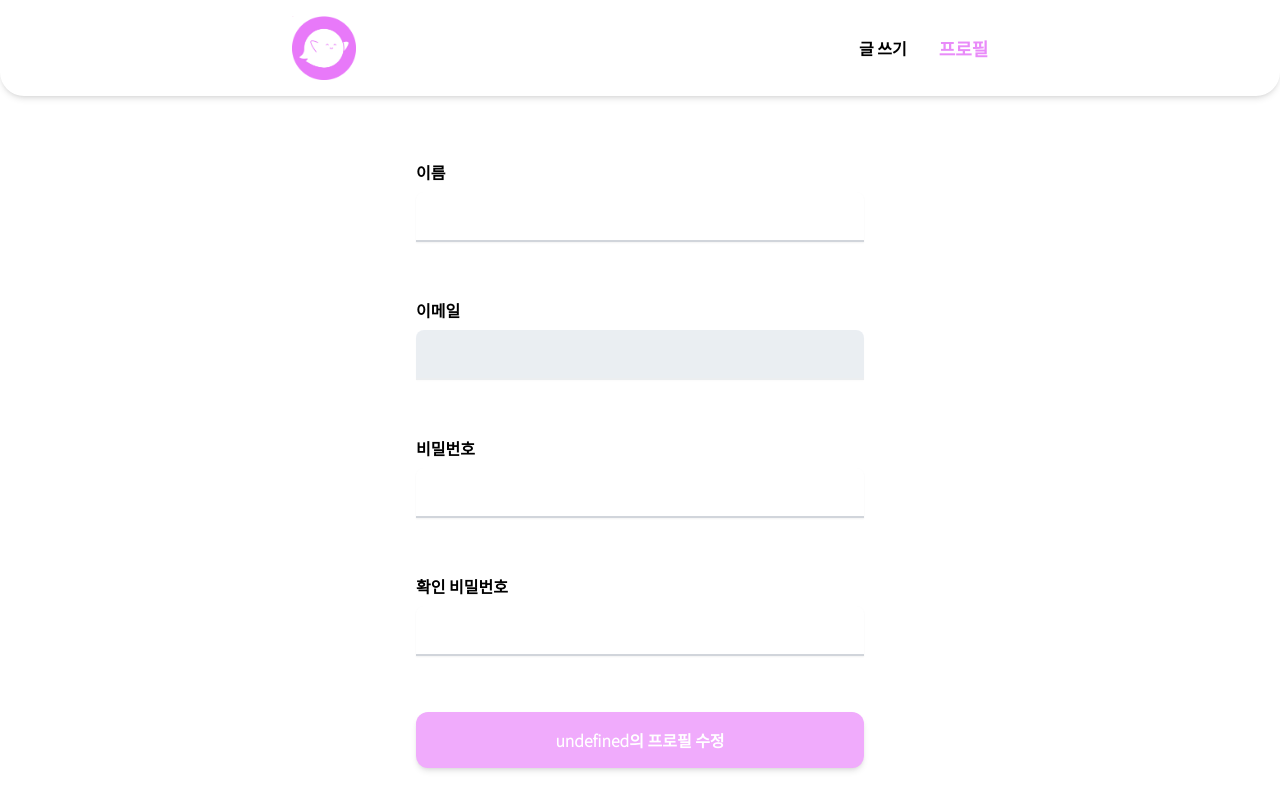
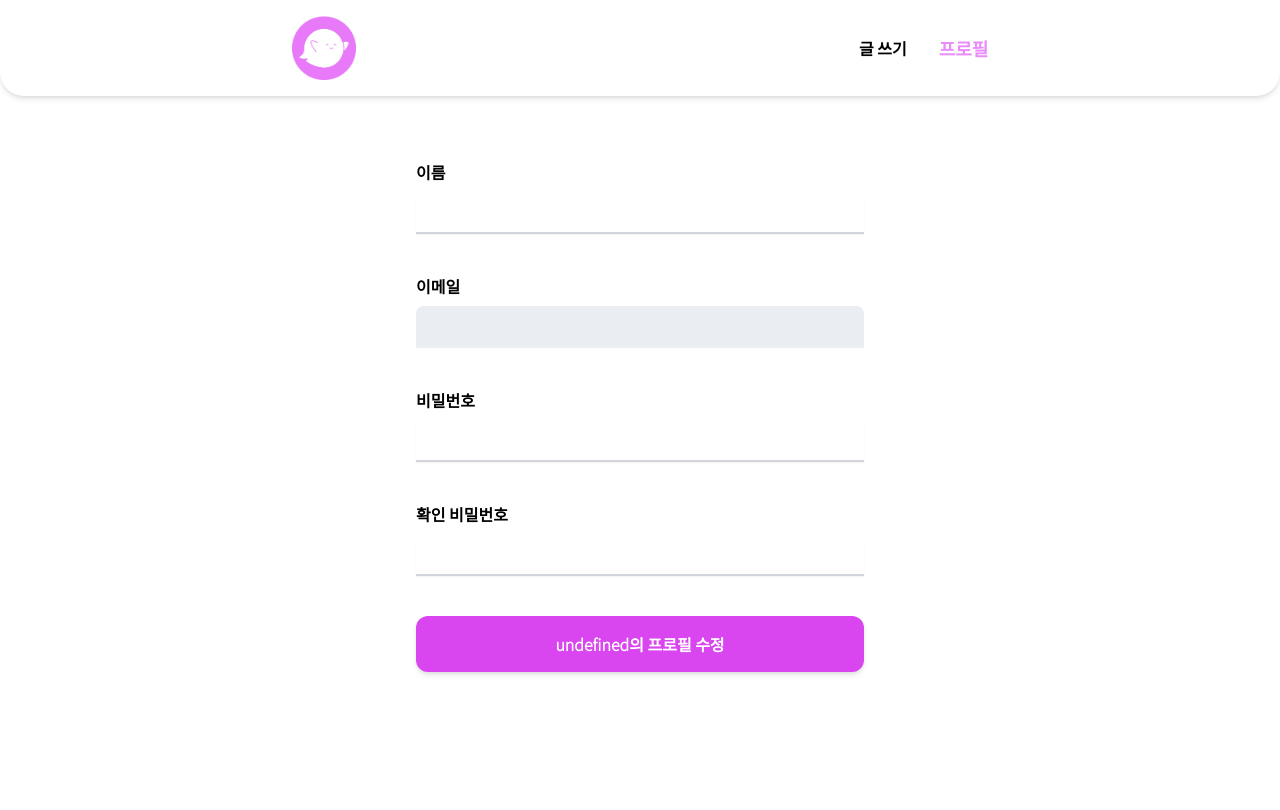
Before and after one commit to dv970406/sopa-frontend, a Next.js app: page /user/edit in a window 1280 px wide. Shown: the top 810 px of the page. Built offline with nearby package versions, Linux system fonts and the light colour scheme; no server answers; sample sign-in values are in the browser's storage; a web font is replaced by a local one.

Commit message:
feat: Remove Button Component disabled prop 제거

```diff
--- a/components/form/FormButton.tsx
+++ b/components/form/FormButton.tsx
@@ -1,31 +1,30 @@
 /**
  * 생성일: 2022.02.08
- * 수정일: 2022.02.17
+ * 수정일: 2022.03.04
  */
 
 interface IFormButton {
-    disabled: boolean;
     text: string;
     loading: boolean;
     onClick?(): void;
 }
 
-export default function FormButton({ disabled = false, text, loading, onClick }: IFormButton) {
+export default function FormButton({ text, loading, onClick }: IFormButton) {
     return (
         <button
-            disabled={disabled}
+            disabled={loading}
             className={`
                 flex items-center justify-center rounded-xl
                 w-full h-4 px-3 py-7
-                ${disabled ? "bg-sopa-pure" : "bg-sopa-accent"}
+                ${loading ? "bg-sopa-pure" : "bg-sopa-accent"}
                 focus:ring-2 ring-offset-2 ring-sopa-accent focus:outline-none
                 transition-colors shadow-md cursor-pointer
             `}
             onClick={onClick}
         >
-            <span className='font-bold text-white'>
+            <p className='font-bold text-white'>
                 {loading ? "처리중입니다.." : text}
-            </span>
+            </p>
         </button>
     )
 }
--- a/components/form/Input.tsx
+++ b/components/form/Input.tsx
@@ -79,9 +79,8 @@ export default function Input({ type, register, required, disabled = false, erro
                         className="
                             rounded-t-lg
                             w-full p-3
-                            shadow-sm
-                            border-b-2 border-b-form-gray
-                            dark:bg-dark-default text-sm
+                            border-b-2 border-b-form-gray text-sm shadow-sm
+                            dark:bg-dark-default
                             placeholder:text-lg
                             focus:placeholder-sopa-accent focus:outline-none
                             focus:ring-sopa-accent focus:border-b-sopa-accent
@@ -121,22 +120,20 @@ export default function Input({ type, register, required, disabled = false, erro
                         {...register}
                         disabled={disabled}
                         className={`
-                            peer
-                            w-full p-3 rounded-t-lg
+                            rounded-t-lg
+                            w-full p-2
                             border-b-2 border-b-form-gray
-                            dark:bg-dark-default
+                            dark:bg-dark-default shadow-sm
                             ${disabled ? "bg-slate-300 opacity-40 dark:bg-dark-ultra" : null}
                             placeholder:text-lg placeholder-form-gray
                             focus:placeholder-sopa-accent focus:outline-none
                             focus:ring-sopa-accent focus:border-b-sopa-accent
-                            shadow-sm
                         `}
                         {...props}
                         onChange={changeTextCount}
                     />
                     <div
                         className="
-                            p-1 invisible peer-invalid:visible
                             text-emphasize font-bold
                         "
                     >
@@ -172,10 +169,11 @@ export default function Input({ type, register, required, disabled = false, erro
                         {...register}
                         disabled={disabled}
                         className={`
-                            p-3 shadow-sm
-                            w-full border-b-2 border-b-form-gray
+                            rounded-t-lg
+                            w-full p-2
+                            border-b-2 border-b-form-gray
                             ${disabled ? "rounded-md bg-slate-300 opacity-50" : null}
-                            dark:bg-dark-default rounded-t-lg
+                            dark:bg-dark-default shadow-sm
                             placeholder:text-lg placeholder-form-gray
                             focus:placeholder-sopa-accent focus:outline-none
                             focus:ring-sopa-accent focus:border-b-sopa-accent
@@ -185,7 +183,6 @@ export default function Input({ type, register, required, disabled = false, erro
                     />
                     <div
                         className="
-                            p-1
                             text-emphasize font-bold
                         "
                     >
--- a/components/post/create/CreatePost.tsx
+++ b/components/post/create/CreatePost.tsx
@@ -1,6 +1,6 @@
 /**
  * 생성일: 2022.02.15
- * 수정일: 2022.03.03
+ * 수정일: 2022.03.04
  */
 
 import { gql, MutationUpdaterFn, useMutation } from '@apollo/client';
@@ -37,7 +37,7 @@ export default function CreatePost() {
     const setPosts = useSetRecoilState(postsState)
     const { seeMyInfo } = useMyInfo();
 
-    const { register, handleSubmit, formState: { errors, isValid } } = useForm<IForm>();
+    const { register, handleSubmit, formState: { errors } } = useForm<IForm>();
 
     // createPost Mutation 처리 후 cache 수정작업
     const updateCreatePost: MutationUpdaterFn = (cache, { data }) => {
@@ -172,7 +172,6 @@ export default function CreatePost() {
             />
 
             <FormButton
-                disabled={loading || !isValid || selectedSkillsToUpload?.length === 0}
                 loading={loading}
                 text="게시글 업로드"
             />
--- a/components/post/edit/EditPost.tsx
+++ b/components/post/edit/EditPost.tsx
@@ -178,7 +178,6 @@ export default function EditPost({ postId, title, description, openChatLink, app
             />
 
             <FormButton
-                disabled={loading}
                 loading={loading}
                 text={`게시물 수정`}
             />
--- a/components/post/read/SeeSemiDetail.tsx
+++ b/components/post/read/SeeSemiDetail.tsx
@@ -55,11 +55,10 @@ export default function SeeSemiDetail({ semiDetail }: ISeeSemiDetail) {
                     onClick={() => goToPostDetail()}
                     xmlns="http://www.w3.org/2000/svg" viewBox="0 0 20 20" fill="currentColor"
                     className="
-                        w-16 h-16
-                        sm:w-8 sm:h-8 cursor-pointer
+                        w-8 h-8
                         text-sopa-pure
                         hover:text-sopa-accent
-                        transition-colors
+                        transition-colors cursor-pointer
                     "
                 >
                     <path d="M9 9a2 2 0 114 0 2 2 0 01-4 0z" />
--- a/components/shared/Button.tsx
+++ b/components/shared/Button.tsx
@@ -15,7 +15,7 @@ export default function Button({ text, onClick }: IButton) {
                 flex justify-center items-center rounded-lg
                 px-3 py-2
                 bg-sopa-default text-white font-bold
-                hover:bg-sopa-ultra transition
+                hover:bg-sopa-accent transition
             "
             onClick={onClick}
         >
--- a/components/shared/InfiniteScrolling.tsx
+++ b/components/shared/InfiniteScrolling.tsx
@@ -46,7 +46,6 @@ export default function InfiniteScrolling({ howManyData, children, fetchMore, cs
             ) : null}
             className={`${css} p-4 w-full h-full`}
             scrollThreshold={0.9}
-            endMessage={<h4 className="text-center text-sopa-accent font-bold">끗!</h4>}
         >
             {children}
         </InfiniteScroll>
--- a/components/user/Login.tsx
+++ b/components/user/Login.tsx
@@ -39,8 +39,8 @@ interface ILoginCompleted {
 
 export default function Login() {
     const setToken = useSetRecoilState(tokenState);
-    const { register, handleSubmit, clearErrors, formState: { errors, isValid } } = useForm<IForm>({
-        mode: 'onChange'
+    const { register, handleSubmit, clearErrors, formState: { errors } } = useForm<IForm>({
+        mode: "onChange"
     });
     const router = useRouter();
 
@@ -85,7 +85,7 @@ export default function Login() {
                         message: "이메일 양식을 지켜주세요."
                     }
                 })}
-                error={errors.email?.message}
+                error={errors?.email?.message}
                 required
             />
             <Input
@@ -97,13 +97,12 @@ export default function Login() {
                         message: "비밀번호는 영문, 숫자, 특수문자 포함 8~15자리입니다."
                     }
                 })}
-                error={errors.password?.message}
+                error={errors?.password?.message}
                 required
                 minLength={8}
                 maxLength={15}
             />
             <FormButton
-                disabled={loading || !isValid}
                 loading={loading}
                 text="로그인"
                 onClick={handleSubmit(onValid)}
--- a/components/user/create/CreateUser.tsx
+++ b/components/user/create/CreateUser.tsx
@@ -33,7 +33,7 @@ const CREATE_USER_MUTATION = gql`
 export default function CreateUser() {
     // 이메일로 보내진 코드를 state에 저장한다
     const [emailCode, setEmailCode] = useState<number | null>(null);
-    const { register, handleSubmit, getValues, formState: { errors, isValid } } = useForm<IForm>({
+    const { register, handleSubmit, getValues, formState: { errors } } = useForm<IForm>({
         mode: "onChange"
     });
     const setLoginMode = useSetRecoilState(loginModeState);
@@ -191,7 +191,6 @@ export default function CreateUser() {
                     </div>
                 ) : (
                     <FormButton
-                        disabled={loading || !isValid}
                         loading={loading}
                         text='이메일 인증'
                         onClick={handleSubmit(onValid)}
--- a/components/user/edit/EditUser.tsx
+++ b/components/user/edit/EditUser.tsx
@@ -29,10 +29,10 @@ const EDIT_USER_MUTATION = gql`
 export default function EditUser() {
     const router = useRouter();
     const { seeMyInfo } = useMyInfo();
-    const { register, handleSubmit, clearErrors, getValues, formState: { errors, isValid } } = useForm<IForm>({
+    const { register, handleSubmit, clearErrors, getValues, formState: { errors } } = useForm<IForm>({
         mode: "onChange",
         defaultValues: {
-            "name": seeMyInfo?.name
+            name: seeMyInfo?.name
         }
     });
 
@@ -141,7 +141,6 @@ export default function EditUser() {
             )}
 
             <FormButton
-                disabled={loading || !isValid}
                 text={`${seeMyInfo?.name}의 프로필 수정`}
                 loading={loading}
             />
--- a/package.json
+++ b/package.json
@@ -16,7 +16,7 @@
     "next": "12.0.10",
     "react": "17.0.2",
     "react-dom": "17.0.2",
-    "react-hook-form": "^7.26.1",
+    "react-hook-form": "^7.27.1",
     "react-infinite-scroll-component": "^6.1.0",
     "recoil": "^0.6.1"
   },
--- a/pages/index.tsx
+++ b/pages/index.tsx
@@ -41,11 +41,7 @@ const Home = ({ requestedPosts }: ISeePostsQuery) => {
   const setPosts = useSetRecoilState(postsState);
   const searchMode = useRecoilValue(searchModeState);
 
-  const seePostsCompleted = ({ seePosts }: ISeePostsQuery) => setPosts(seePosts);
-
-  const { data: seePostsData, fetchMore, refetch: refetchSeePosts } = useQuery<ISeePostsQuery>(SEE_POSTS_QUERY, {
-    onCompleted: seePostsCompleted,
-  });
+  const { data: seePostsData, fetchMore, refetch: refetchSeePosts } = useQuery<ISeePostsQuery>(SEE_POSTS_QUERY);
 
   const { data: seePostsCountData, refetch: refetchSeePostsCount } = useQuery<ISeePostsCountQuery>(SEE_POSTS_COUNT_QUERY);
 
```
Also changed, not shown: 1 other file (tests, documents, lock files or other folders).
